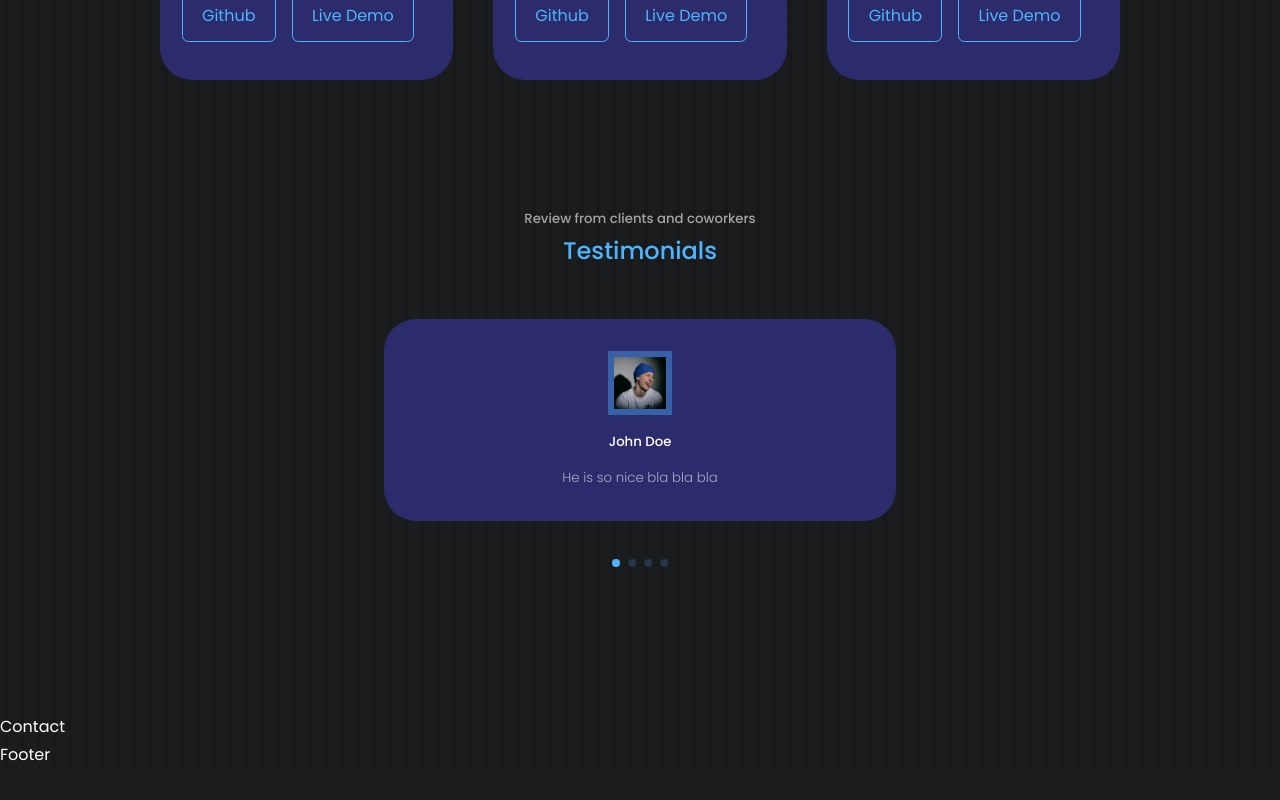
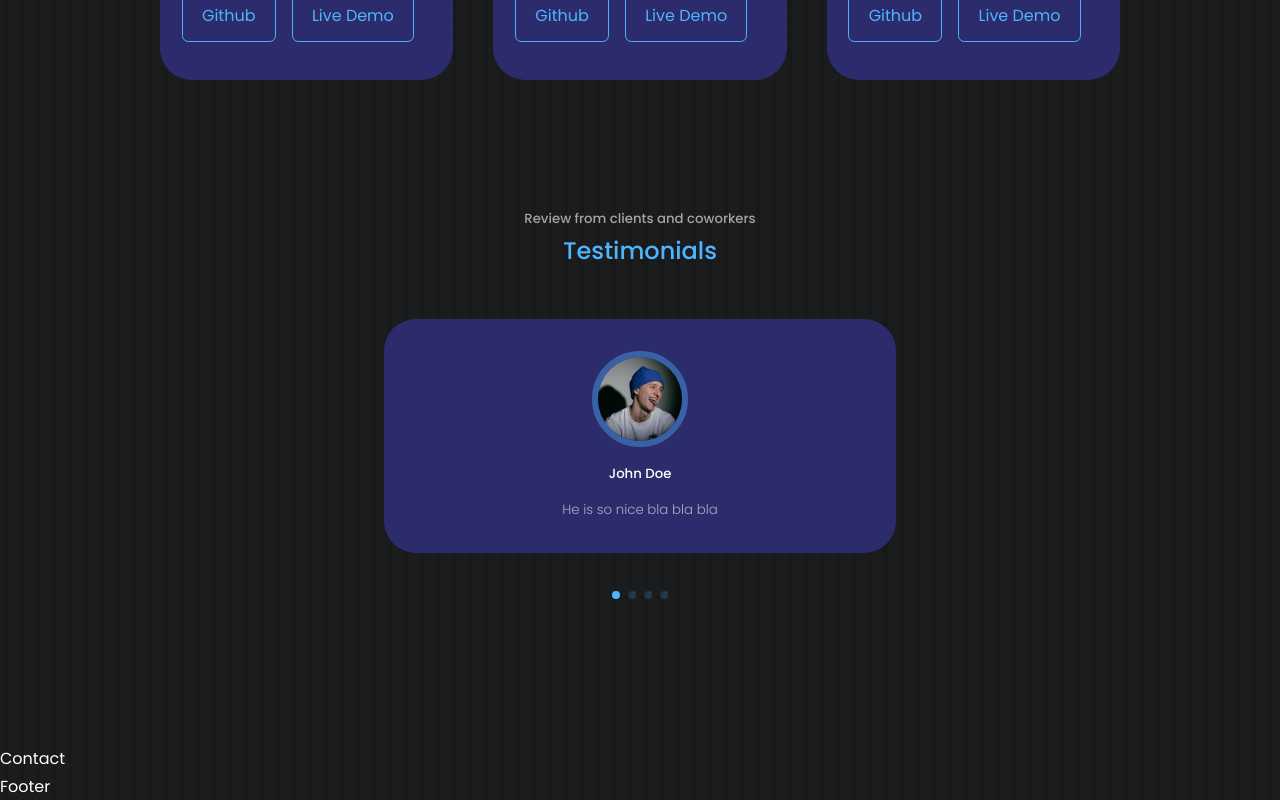
Before and after one commit to Edwardtoonela/react-portfolio-website, a React (Create React App) app: page / in a window 1280 px wide. Shown: the part 3347-4147 px from the top of the page. Before the commit the page ends 4115 px from the top, so only its background shows below. Built offline with nearby package versions, Linux system fonts and the light colour scheme.

Commit message:
fixed border-radius on avatar

```diff
--- a/src/components/testimonials/testimonials.css
+++ b/src/components/testimonials/testimonials.css
@@ -4,10 +4,10 @@
 }
 
 .client__avatar {
-  width: 4rem;
+  width: 6rem;
   aspect-ratio: 1/1;
   overflow: hidden;
-  border: 50%;
+  border-radius: 50%;
   margin: 0 auto 1rem;
   border: 0.4rem solid var(--color-primary-variant);
 }
```
